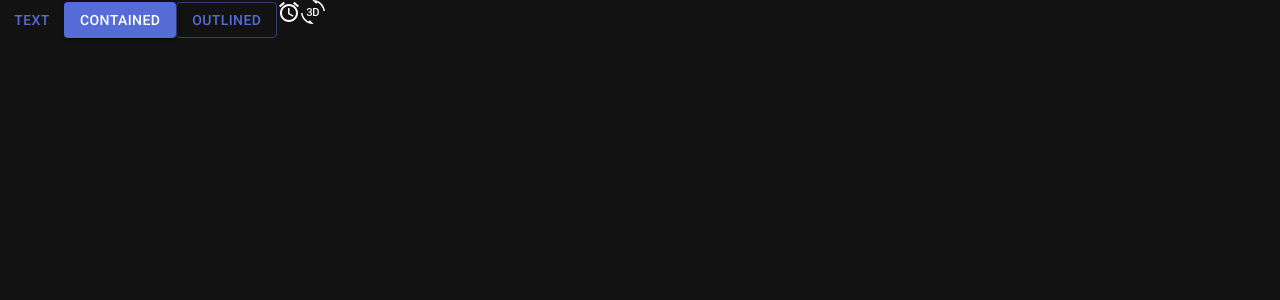
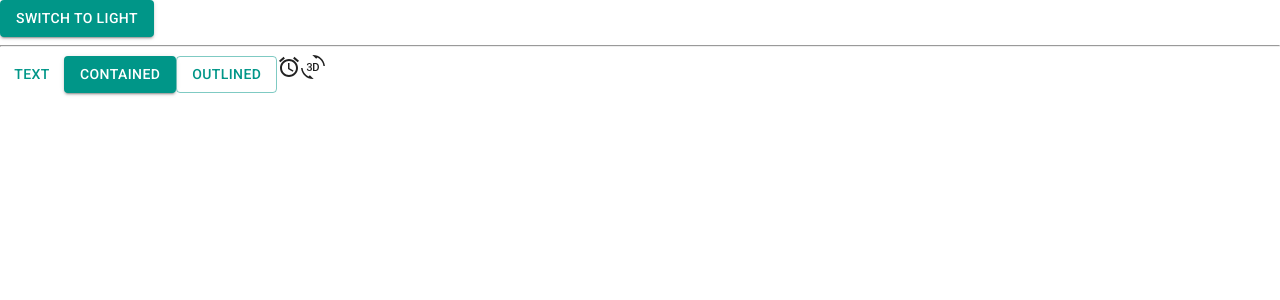
Before and after one commit to Thanh1610/trello-web, a React (Vite) app: page / in a window 1280 px wide. Shown: the top 300 px of the page. Built offline with nearby package versions, Linux system fonts and the light colour scheme.

Commit message:
Dark Mode & Light Mode #1

```diff
--- a/src/App.jsx
+++ b/src/App.jsx
@@ -1,9 +1,27 @@
 import Button from '@mui/material/Button';
 import { AccessAlarm, ThreeDRotation } from '@mui/icons-material';
+import { useColorScheme } from '@mui/material/styles';
+
+function ModeSwitcher() {
+    const { mode, setMode } = useColorScheme();
+
+    const toggleMode = () => {
+        const modes = ['light', 'dark', 'system'];
+        setMode(modes[(modes.indexOf(mode) + 1) % modes.length]);
+    };
+
+    return (
+        <Button variant="contained" onClick={toggleMode}>
+            {mode === 'light' ? 'Switch to Dark' : mode === 'dark' ? 'Switch to System' : 'Switch to Light'}
+        </Button>
+    );
+}
 
 function App() {
     return (
         <>
+            <ModeSwitcher />
+            <hr />
             <Button variant="text">Text</Button>
             <Button variant="contained">Contained</Button>
             <Button variant="outlined">Outlined</Button>
--- a/src/theme.jsx
+++ b/src/theme.jsx
@@ -1,21 +1,29 @@
 import { createTheme } from '@mui/material/styles';
-import { red } from '@mui/material/colors';
+import { red, teal, deepOrange, cyan, orange } from '@mui/material/colors';
 
-// Create a theme instance.
 const theme = createTheme({
-    cssVariables: true,
-    palette: {
-        mode: 'dark',
-        primary: {
-            main: '#556cd6',
+    cssVariables: {
+        colorSchemeSelector: 'class', // Sử dụng class để xác định chế độ màu
+    },
+    colorSchemes: {
+        light: {
+            palette: {
+                primary: teal,
+                secondary: deepOrange,
+                error: {
+                    main: red.A400,
+                },
+            },
         },
-        secondary: {
-            main: '#19857b',
-        },
-        error: {
-            main: red.A400,
+        dark: {
+            palette: {
+                primary: cyan,
+                secondary: orange,
+                error: {
+                    main: red.A200,
+                },
+            },
         },
     },
 });
-
 export default theme;
```
